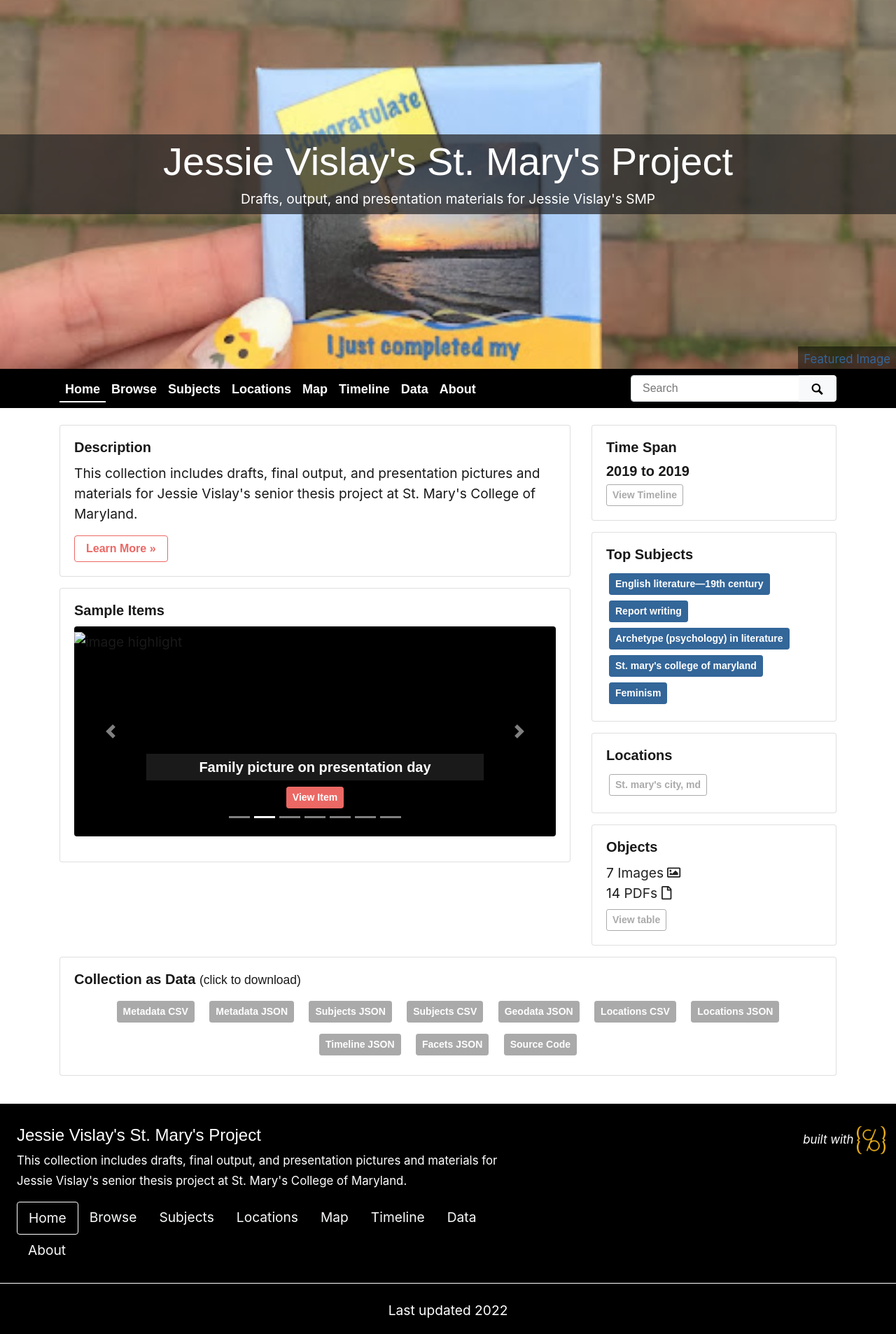
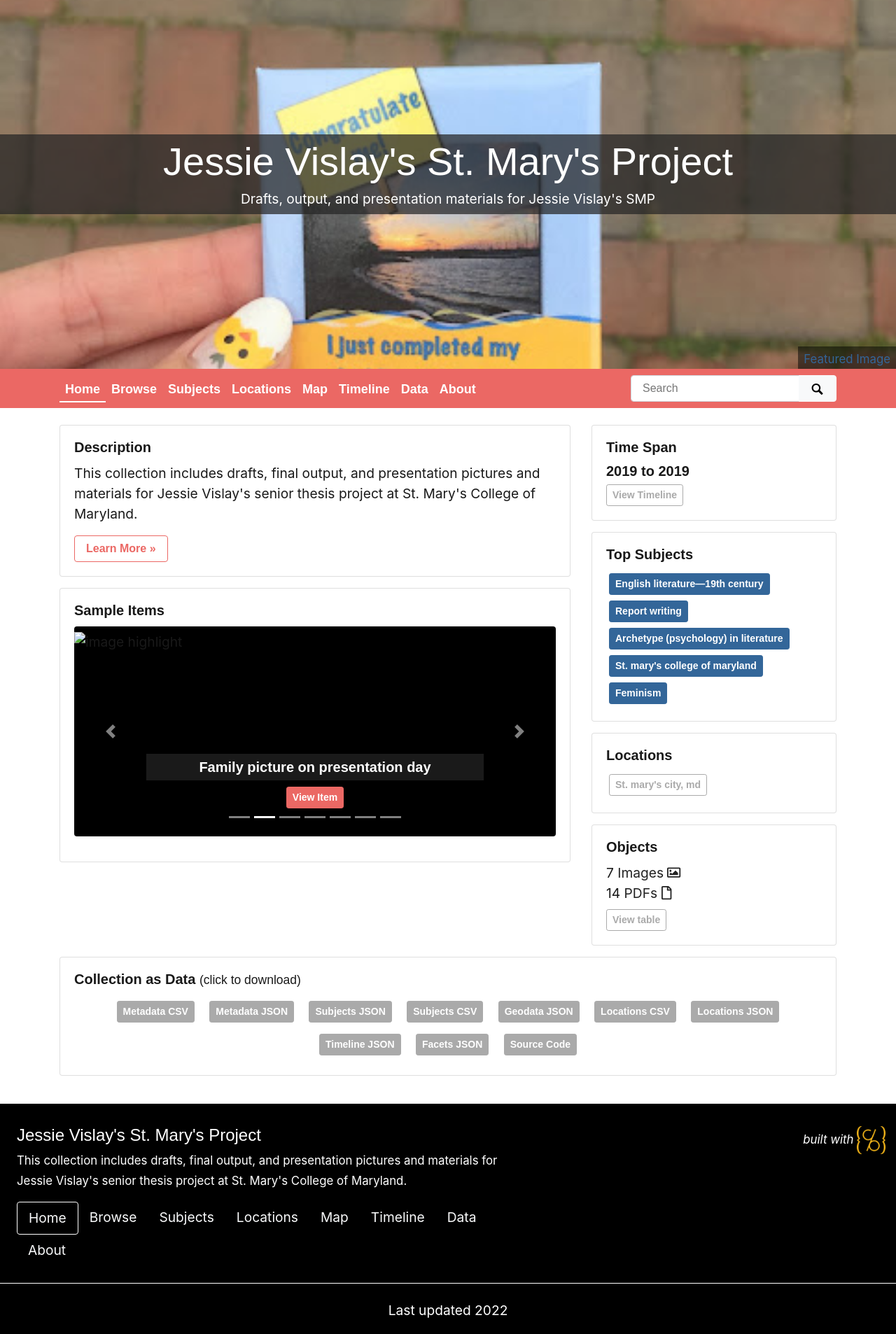
Before and after one commit to jkbauer7/St.-Marys-Project, a Jekyll site: the page built from index.md, in a window 1280 px wide. Shown: the whole page at 70% size. Built offline with Jekyll 4.4.1, drawn with Linux system fonts in a browser that asks for light colours; nearby versions of some CDN libraries; some web fonts are replaced.

Commit message:
bootswatch

```diff
--- a/_data/theme.yml
+++ b/_data/theme.yml
@@ -69,10 +69,10 @@ metadata-facets-fields: "subject,creator,format"
 # NAVBAR COLORS
 # If you'd like to change the color of the nav-bar and links, adjust the below.
 # Choose from "navbar-light" for use with light background colors, or "navbar-dark" for dark background colors
-navbar-color: # navbar-light
+navbar-color: navbar-dark
 # navbar background color
 # Choose from bg-primary, bg-secondary, bg-success, bg-danger, bg-warning, bg-info, bg-light, bg-dark, bg-white
-navbar-background: # bg-light
+navbar-background: bg-primary
 
 # BOOTSWATCH THEMES
 # You can replace the standard Bootstrap theme with a Bootswatch (https://github.com/thomaspark/bootswatch) option
```
